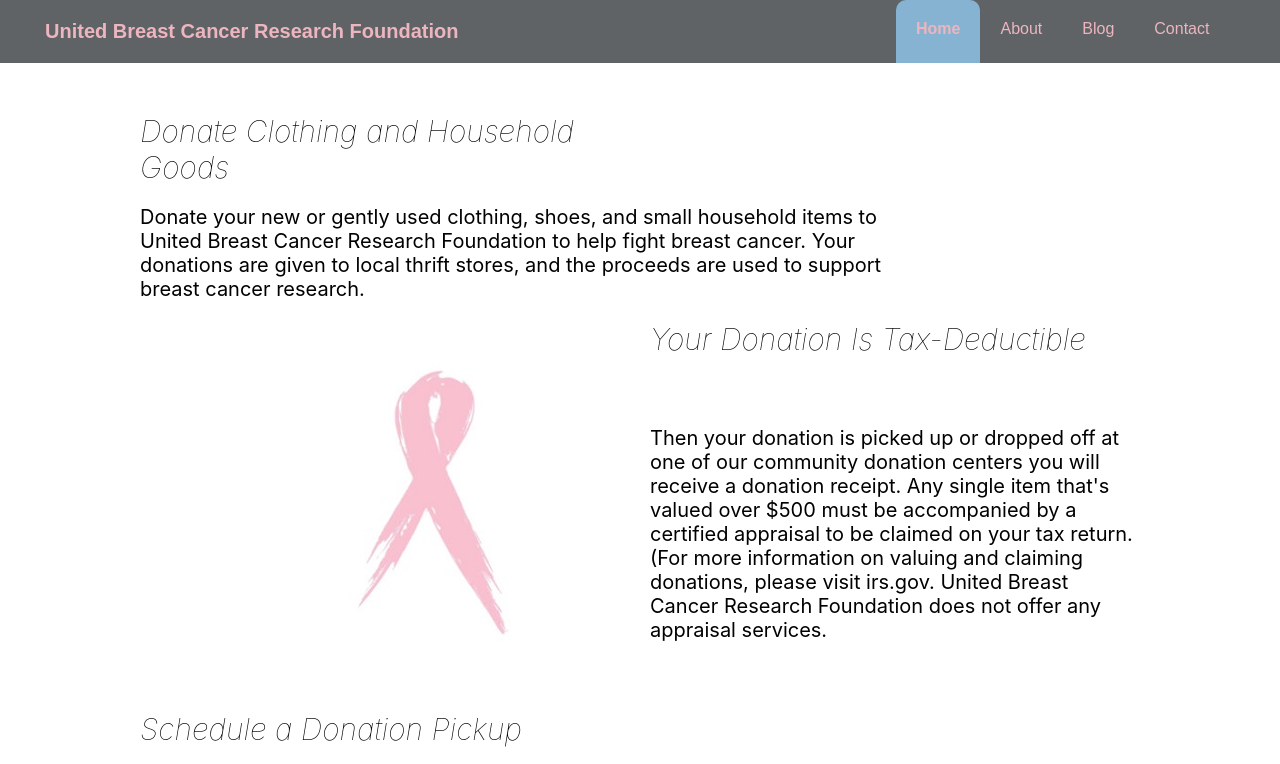
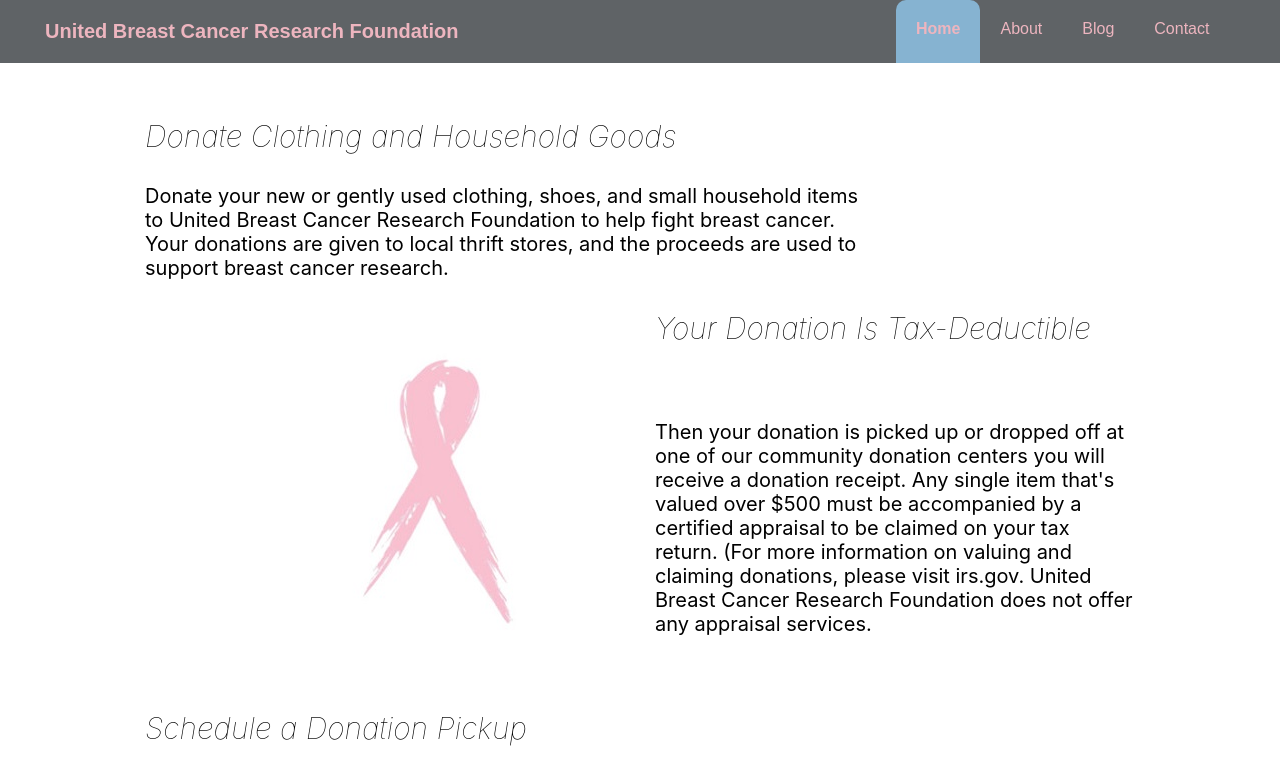
Before and after one commit to bhavinafricawala/breast-cancer-demosite, a plain HTML site: page index.html in a window 1280 px wide. Shown: the top 764 px of the page. Drawn offline with Linux system fonts and the light colour scheme.

Commit message:
padding changes

```diff
--- a/index.html
+++ b/index.html
@@ -76,10 +76,11 @@
         font-family: -apple-system, BlinkMacSystemFont, "Segoe UI", Roboto,
           Oxygen, Ubuntu, Cantarell, "Open Sans", "Helvetica Neue", sans-serif;
         grid-column: span 2;
+        padding: 5px;
       }
 
       .item1 {
-        grid-column: 1 / span 2;
+        grid-column: 1 / span 3;
       }
 
       .item2 {
@@ -101,6 +102,7 @@
       .item6 {
         grid-column: 1 / span 2;
       }
+
       .image1 {
         grid-row: 3 / span 2;
       }
@@ -120,7 +122,9 @@
     </nav>
 
     <div class="post">
-      <div class="item item1"><h4>Donate Clothing and Household Goods</h4></div>
+      <div class="item item1">
+        <h4>Donate Clothing and Household Goods</h4>
+      </div>
 
       <div class="item item2">
         Donate your new or gently used clothing, shoes, and small household
@@ -131,10 +135,10 @@
       <div class="item image1">
         <img src="images/breast-cancer-awareness.jpg" alt="" />
       </div>
-      <div class="item item3">
+      <div class="item item3 ">
         <h4>Your Donation Is Tax-Deductible</h4>
       </div>
-      <div class="item item4">
+      <div class="item item4 ">
         Then your donation is picked up or dropped off at one of our community
         donation centers you will receive a donation receipt. Any single item
         that's valued over $500 must be accompanied by a certified appraisal to
@@ -143,10 +147,10 @@
         Foundation does not offer any appraisal services.
       </div>
 
-      <div class="item item5">
+      <div class="item item5 ">
         <h4>Schedule a Donation Pickup</h4>
       </div>
-      <div class="item item6">
+      <div class="item item6 ">
         Do you live in the Central Valley, Sacramento area or the San Francisco
         Bay area? You can schedule a pickup of your donated items. We visit most
         communities in the area at least once every four to six weeks. To find
```
